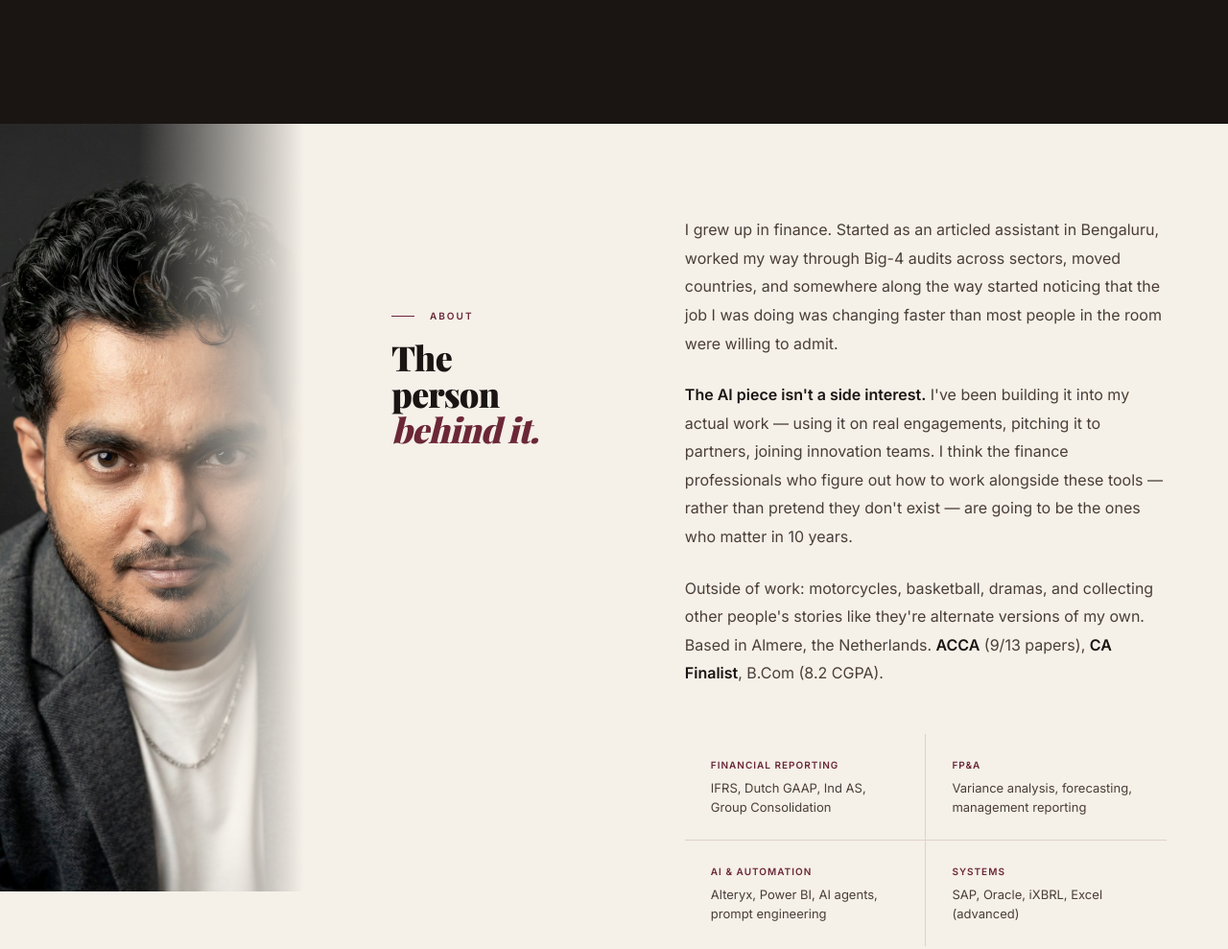
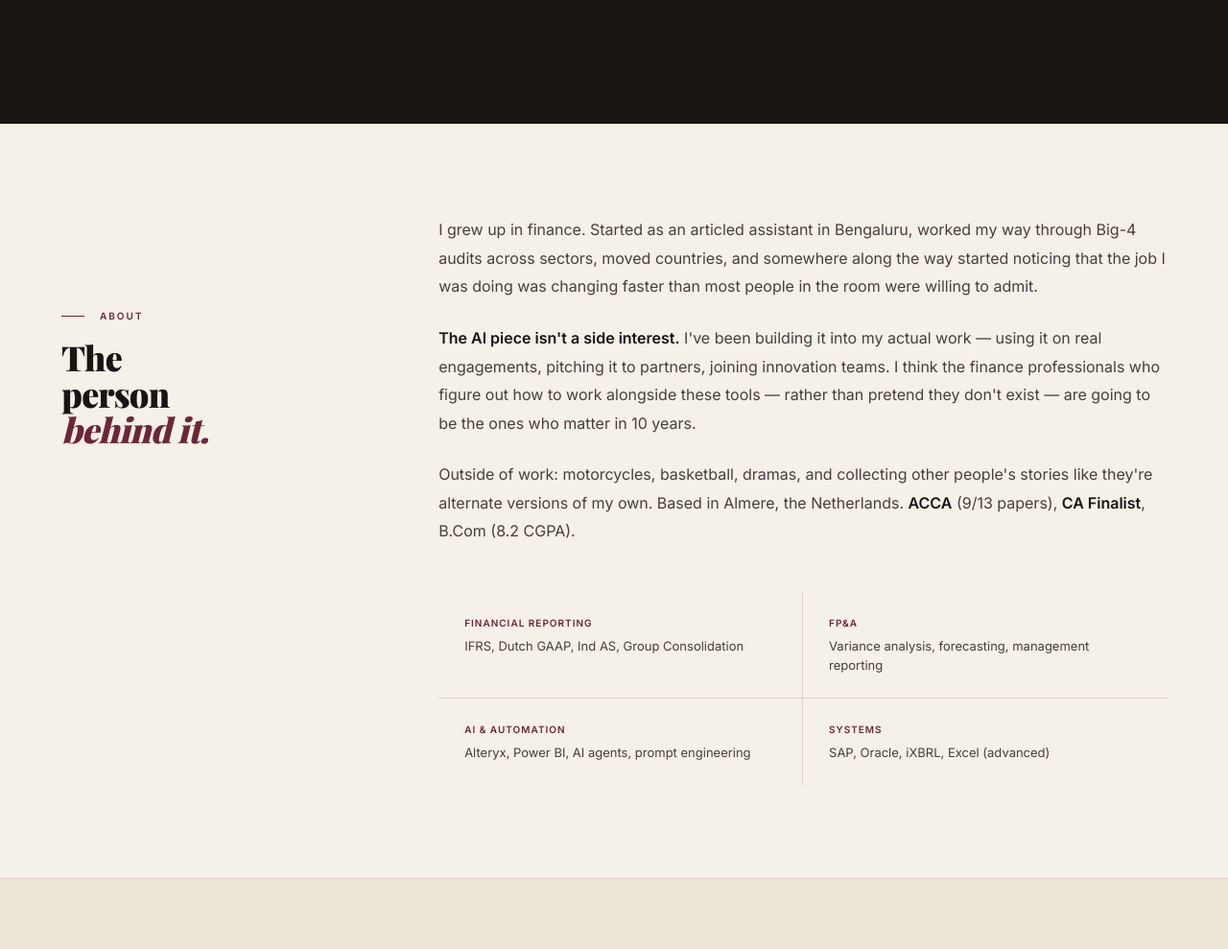
Before and after one commit to alloutofxps/alloutoftokens, a plain HTML site: page index.html in a window 1280 px wide. Shown: the part 2980-3969 px from the top of the page at 96% size. Drawn offline with nearby package versions, Linux system fonts and the light colour scheme; a web font is replaced by a local one.

Commit message:
Add files via upload

```diff
--- a/index.html
+++ b/index.html
@@ -132,11 +132,8 @@
     .exp-tag { font-size: 9px; font-weight: 700; letter-spacing: 0.12em; text-transform: uppercase; padding: 6px 12px; border: 1px solid rgba(245,240,232,0.1); color: rgba(245,240,232,0.25); white-space: nowrap; height: fit-content; }
 
     /* ABOUT */
-    .about { display: grid; grid-template-columns: 360px 1fr 1.6fr; align-items: start; overflow: hidden; border-bottom: 1px solid var(--border); }
-    .about-photo { position: sticky; top: 0; height: 100vh; overflow: hidden; }
-    .about-photo img { width: 100%; height: 100%; object-fit: cover; object-position: 58% 10%; filter: grayscale(20%) contrast(1.05); display: block; }
-    .about-photo::after { content: ''; position: absolute; inset: 0; background: linear-gradient(to right, transparent 40%, var(--sand) 88%); }
-    .about-left { position: sticky; top: 96px; padding: 96px 32px 0 48px; }
+    .about { display: grid; grid-template-columns: 1fr 1.8fr; align-items: start; overflow: hidden; border-bottom: 1px solid var(--border); }
+    .about-left { position: sticky; top: 96px; padding: 96px 32px 0 clamp(24px, 5vw, 80px); }
     .about-heading { font-family: var(--ff-serif); font-size: clamp(30px,2.8vw,44px); font-weight: 900; line-height: 1.05; letter-spacing: -0.02em; margin-top: 8px; }
     .about-heading em { font-style: italic; color: var(--burg); }
     .about-right { padding: 96px 64px 96px 0; }
@@ -226,8 +223,6 @@
       .what-title { position: static; }
       .pillars { grid-template-columns: 1fr; }
       .about { grid-template-columns: 1fr; }
-      .about-photo { position: relative; height: 480px; top: auto; }
-      .about-photo::after { background: linear-gradient(to bottom, transparent 55%, var(--sand) 100%); }
       .about-left { position: static; padding: 48px 32px 0; }
       .about-right { padding: 32px 32px 72px; }
       .blog-grid { grid-template-columns: 1fr; }
@@ -413,9 +408,6 @@
 
   <!-- ABOUT -->
   <section class="about" id="about">
-    <div class="about-photo">
-      <img src="pratik.jpg" alt="Pratik Parashar" loading="lazy" />
-    </div>
     <div class="about-left">
       <div class="section-label">About</div>
       <h2 class="about-heading">The<br>person<br><em>behind it.</em></h2>
```
